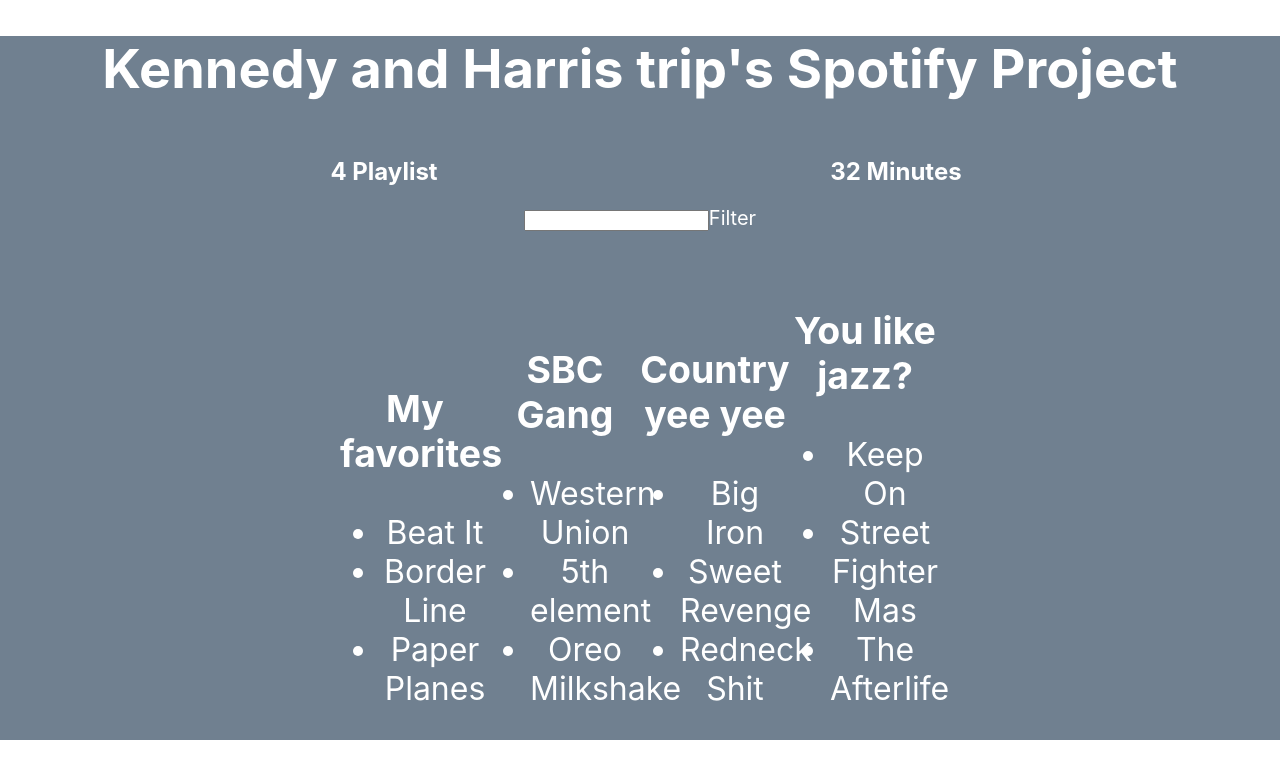
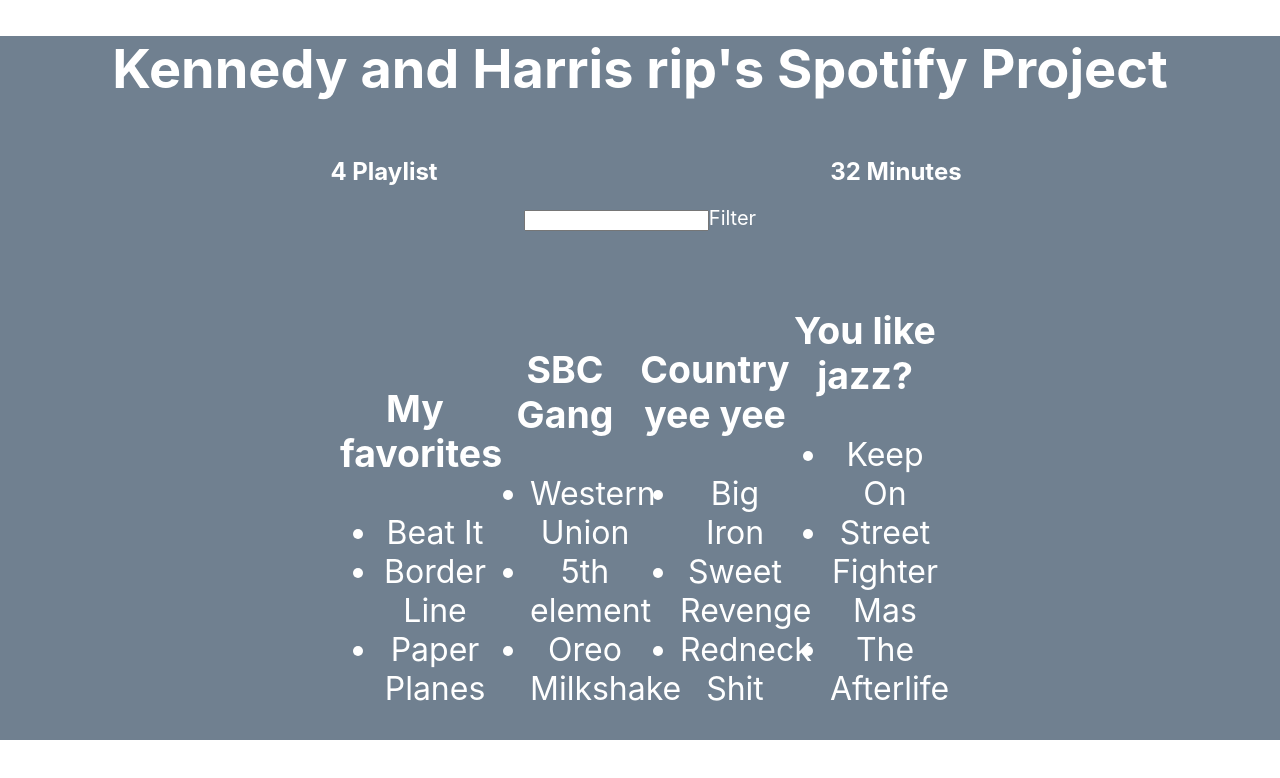
Before and after one commit to hharriss/MIS-3033-Group-Project, a React (Create React App) app in the folder better-playlist-2-github/better-playlist-2/: page / in a window 1280 px wide. Shown: the top 778 px of the page. Built offline with nearby package versions, Linux system fonts and the light colour scheme.

Commit message:
lets try this

```diff
--- a/better-playlist-2-github/better-playlist-2/src/App.js
+++ b/better-playlist-2-github/better-playlist-2/src/App.js
@@ -9,7 +9,7 @@
 let fakeserverdata =
 {
 user:{
-name: 'Kennedy and Harris trip',
+name: 'Kennedy and Harris rip',
 playlists: [
   {
     name: 'My favorites',
```
